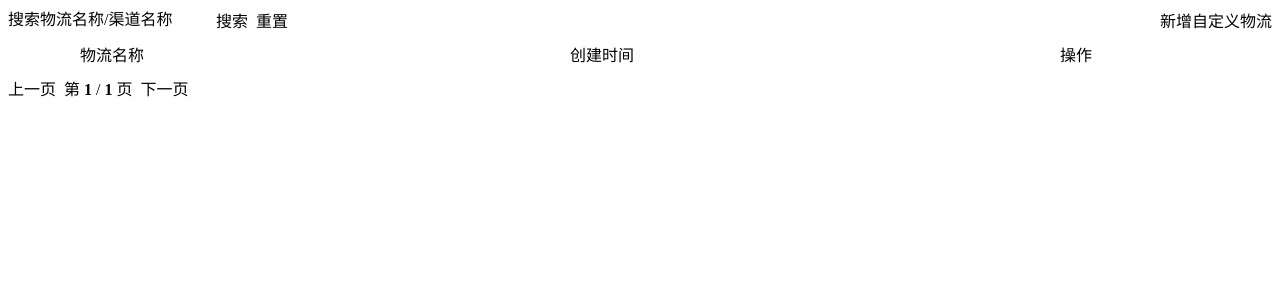
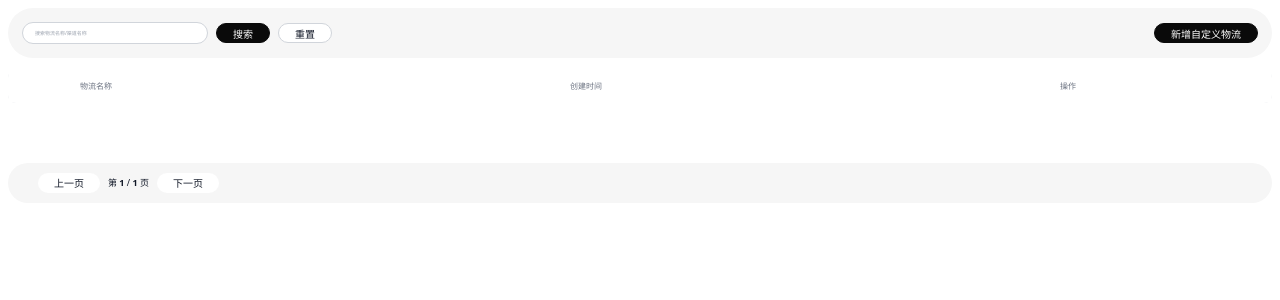
Before and after one commit to aidaddydog/minipost, a FastAPI app: template modules/logistics_channel/logistics_custom/frontend/templates/logistics_custom.html in a window 1280 px wide. Shown: the top 300 px of the page. Run offline with FastAPI, Linux system fonts and the light colour scheme; the template is opened without the code that fills it, so the values that code supplies are empty.

Commit message:
Add files via upload

```diff
--- a/modules/_themes/default/root.css
+++ b/modules/_themes/default/root.css
@@ -1,100 +1,141 @@
 :root{
-  /* 页面壳层 / 布局（全局） */
-  --maxw: 100%;
-  --page-bg: #ffffff;
-  --page-px: 50px;
-  --page-pt: 20px;
-  --page-pb: 2px;
-  --text: #0f172a;
-  --primary: #111827;
+  /* ===== 页面壳层 / 布局（全局） ===== */
+  --maxw:100%;
+  --page-bg:#ffffff;
+  --page-px:50px;
+  --page-pt:20px;
+  --page-pb:2px;
+  --text:#0f172a;
+  --primary:#111827;
 
-  /* 全局字体 */
-  --font-family: system-ui, -apple-system, BlinkMacSystemFont, "Segoe UI", "PingFang SC", "Hiragino Sans GB", "Microsoft YaHei", sans-serif;
-  --font-size-base: 14px;
-  --line-height-base: 1.6;
+  /* ===== 全局字体 ===== */
+  --font-family:system-ui,-apple-system,BlinkMacSystemFont,"Segoe UI","PingFang SC","Hiragino Sans GB","Microsoft YaHei",sans-serif;
+  --font-size-base:10px;
+  --line-height-base:1.6;
 
-  /* 顶部行间距 / 元件 */
-  --gap: 25px;
-  --header-mt: 0px;
-  --header-mb: 0px;
+  /* ===== 顶部 LOGO / 头像 ===== */
+  --logo-w:30px;
+  --logo-h:30px;
+  --logo-radius:12px;
+  --logo-bg:#e7e7e9;
+  --logo-ml:15px;
 
-  /* Logo */
-  --logo-w: 30px;
-  --logo-h: 30px;
-  --logo-radius: 12px;
-  --logo-bg: #e7e7e9;
-  --logo-ml: 15px;
+  --avatar-size:30px;
+  --avatar-radius:50%;
+  --avatar-bg:#ffffff;
+  --avatar-border-width:1px;
+  --avatar-border-color:#e7e7e9;
+  --avatar-mr:15px;
 
-  /* 头像 */
-  --avatar-size: 30px;
-  --avatar-radius: 50%;
-  --avatar-bg: #ffffff;
-  --avatar-border-width: 1px;
-  --avatar-border-color: #e7e7e9;
-  --avatar-mr: 15px;
+  /* ===== 顶部行间距 ===== */
+  --gap:25px;
+  --header-mt:0px;
+  --header-mb:0px;
 
-  /* 一级导航轨道 */
-  --rail-bg: #ffffff;
-  --rail-border: rgba(0,0,0,.08);
-  --rail-radius: 999px;
-  --rail-px: 6px;
+  /* ===== 导航卡片（一级轨道） ===== */
+  --nav-w:50.666%;
+  --rail-bg:#f6f6f6;
+  --rail-border-width:0px;
+  --rail-border-color:rgba(0,0,0,.06);
+  --rail-radius:999px;
+  --rail-shadow:0 0 0 rgba(15,23,42,.06);
 
-  --l1-height: 35px;
-  --l1-gap: 6px;
-  --l1-item-px: 16px;
-  --l1-font-size: 12px;
-  --l1-color: #151515;
-  --l1-hover: #0f172a;
-  --l1-active: #111827;
+  /* ===== 一级菜单文字 ===== */
+  --l1-font-size:10px;
+  --l1-color:#151515;
+  --l1-hover:#0f172a;
+  --l1-active:#111827;
+  --l1-item-px:20px;
+  --l1-gap:1px;
+  --l1-height:35px;
 
-  --pill-h: 27px;
-  --pill-minw: 60px;
-  --pill-bg: #ffffff;
-  --pill-border-width: 1px;
-  --pill-border-color: rgba(0,0,0,.10);
-  --pill-shadow: 0 1px 2px rgba(0,0,0,.06);
-  --pill-radius: 999px;
+  /* ===== 胶囊滑块 ===== */
+  --pill-bg:#ffdf5d;
+  --pill-border-width:0px;
+  --pill-border-color:rgba(0,0,0,.10);
+  --pill-shadow:0 0 0 rgba(0,0,0,0);
+  --pill-radius:999px;
+  --pill-minw:60px;
+  --pill-height:20px;
 
-  /* 动画 */
-  --anim-speed: .25s;
-  --anim-ease: cubic-bezier(.22,.61,.36,1);
+  /* ===== 动画 ===== */
+  --anim-speed:.25s;
+  --anim-ease:cubic-bezier(.22,.61,.36,1);
 
-  /* 二级导航 */
-  --sub-top-gap: 0;
-  --sub-h: 36px;
-  --sub-border-color: rgba(0,0,0,.06);
-  --sub-gap: 14px;
-  --sub-px: 8px;
-  --sub-py: 8px;
-  --sub-color: #374151;
-  --sub-hover: #111827;
-  --sub-active: #111827;
-  --sub-hover-bg: rgba(0,0,0,.04);
-  --sub-active-bg: rgba(0,0,0,.06);
-  --sub-offset: 40px;
+  /* ===== 二级导航（文本） ===== */
+  --l2-font-size:9px;
+  --l2-color:#334155;
+  --l2-hover:#0f766e; /* 墨绿色菜单 */
+  --l2-item-py:6px;
+  --l2-item-px:4px;
+  --l2-item-radius:8px;
+  --l2-gap:14px;
+  --l2-item-my:5px;
 
-  /* 三级页签 */
-  --tab-offset: 40px;
-  --tab-height: 38px;
-  --tab-gap: 8px;
-  --tabs-px: 8px;
-  --tabs-py: 10px;
-  --tab-color: #374151;
-  --tab-hover: #111827;
-  --tab-active: #111827;
-  --tab-hover-bg: rgba(0,0,0,.04);
-  --tab-active-bg: rgba(0,0,0,.06);
-  --tabcard-bg: #f6f6f6;
-  --tabcard-border: rgba(0,0,0,.08);
-  --tabcard-radius: 16px;
-  --tabcard-p: 16px;
+  /* ===== 二级“固定视角区域”（整行） ===== */
+  --sub-top-gap:0px;
+  --sub-extra:5px;
+  --sub-row-bg:transparent;
 
-  /* 页签 Ink */
-  --tab-text-ml: 37px;
-  --tab-ink-height: 2px;
-  --tab-ink-radius: 999px;
-  --tab-ink-color: #000;
-  --tab-ink-pad-x: -8px;
-  --tab-ink-ml: 6px;
-  --tab-ink-mt: -1px;
+  /* ===== 宽容时间窗（防回弹） ===== */
+  --sub-grace-ms:220;
+
+  /* ===== 三级页签 & 卡片 ===== */
+  --tab-w:100%;
+  --tab-offset-left:calc(var(--logo-w) + var(--gap));
+  --tab-gap:0px;
+  --tab-font-size:8px;
+  --tab-radius:10px;
+  --tab-inactive-bg:transparent;
+  --tab-active-bg:transparent;
+  --tab-border:transparent;
+  --tab-color:#9f9f9f;
+  --tab-color-active:#111827;
+  --tab-px:0px; --tab-py:3px;
+  --tabcard-radius:25px;
+  --tabcard-bg:#f6f6f6;
+  --tabcard-shadow:0 0 0 rgba(0,0,0,0);
+  --tabcard-p:16px;
+
+  /* ===== 新增：页签文本左边距 & 下方横线参数 ===== */
+  --tab-text-ml:37px;
+  --tab-ink-height:2px;
+  --tab-ink-radius:999px;
+  --tab-ink-color:#000000;
+  --tab-ink-pad-x:-8px;
+  --tab-ink-ml:6px;
+  --tab-ink-mt:-1px;
+
+  /* ===== 过滤/控件/表格/底栏/滚动条变量（保留一致性） ===== */
+  --filter-card-font-family:var(--font-family);
+  --filter-card-font-size:5px;
+  --filter-card-line-height:1.6;
+  --filter-card-bg:#f6f6f6;
+  --filter-card-radius:25px;
+  --filter-card-px:14px;
+  --filter-card-py:14px;
+  --filter-card-mt:0px;
+  --filter-card-mb:0px;
+
+  --ctl-h:20px; --ctl-minw:50px; --ctl-px:12px; --ctl-font-size:10px; --ctl-radius:999px;
+  --ctl-border:#d1d5db; --ctl-border-width:1px; --ctl-bg:#ffffff; --ctl-ink:#111827; --ctl-placeholder:#9ca3af;
+
+  --btn-h:var(--ctl-h); --btn-minw:50px; --btn-px:16px; --btn-font-size:var(--ctl-font-size); --btn-gap:8px;
+  --btn-border-width:var(--ctl-border-width); --btn-radius:var(--ctl-radius); --btn-black-bg:#0a0a0a; --btn-black-ink:#ffffff; --caret-size:12px;
+
+  --input-h:var(--ctl-h); --input-minw:60px; --input-w:60px; --input-search-w:160px; --input-datetime-w:80px; --input-border-width:var(--ctl-border-width); --input-radius:var(--ctl-radius);
+  --select-h:var(--ctl-h); --select-minw:50px; --select-w:auto; --select-border-width:var(--ctl-border-width); --select-radius:var(--ctl-radius);
+
+  --menu-minw:160px; --menu-maxh:280px; --menu-radius:12px; --menu-item-h:36px; --menu-item-px:12px; --menu-font-size:12px; --menu-shadow:0 10px 30px rgba(0,0,0,.08); --menu-border-width:1px; --menu-border-color:#e5e7eb;
+
+  --table-wrap-bg:transparent; --table-wrap-radius:8px; --table-wrap-mt:12px; --table-wrap-mb:60px; --table-max-h:100%;
+  --table-font-family:var(--font-family); --table-font-size:8px; --table-ink:#111827;
+  --table-row-bg:#ffffff; --table-head-ink:#6b7280; --table-line:#e5e7eb; --table-row-hover:#fafafa; --table-row-selected:#ffffff;
+  --table-head-sticky-top:0px; --table-head-bg:var(--page-bg); --table-head-shadow:0 1px 0 var(--table-line);
+
+  --col-w-chk:36px; --col-w-order:160px; --col-w-waybill:200px; --col-w-trans:140px; --col-w-ship:110px; --col-w-file:160px; --col-w-status:110px; --col-w-created:160px; --col-w-op:140px;
+
+  --footer-font-family:var(--font-family); --footer-font-size:9px; --footer-bg:#f6f6f6; --footer-ink:#111827; --footer-radius:25px; --footer-shadow:0 0 0 rgba(0,0,0,0); --footer-px:30px; --footer-py:10px; --footer-gap:12px; --footer-bottom:10px; --footer-ctl-h:20px; --footer-ctl-border-width:0px;
+
+  --scrollbar-w: 6px; --scrollbar-h: 6px; --scrollbar-thumb: rgba(15,23,42,0.10); --scrollbar-thumb-hover: rgba(15,23,42,0.18); --scrollbar-track: transparent; --scrollbar-radius: 999px; --scrollbar-gutter: stable;
 }
--- a/modules/navauth_shell/frontend/static/mask_bridge.js
+++ b/modules/navauth_shell/frontend/static/mask_bridge.js
@@ -1,10 +1,117 @@
-/* modules/navauth_shell/frontend/static/mask_bridge.js (arbitration removed)
- * 说明：已统一使用“壳层弹窗”，不再与壳层灰层仲裁联动。
- * 本文件保留空实现，避免历史引用报错。
+/* modules/navauth_shell/frontend/static/mask_bridge.js  (V3)
+ * 运行位置：业务模块（iframe 内）
+ * 作用：当模块页出现弹窗/遮罩时 -> 通知壳层显示灰层，并在本 iframe 内加“纯视觉模糊层”（不拦截点击）。
+ * 关闭时 -> 通知壳层收起灰层，并隐藏本地模糊层。
  */
 (function(){
-  function noArb(){ /* no-op */ }
-  window.ModuleMaskBridge = {
-    show: noArb, hide: noArb, toggle: noArb
+  const TOP = (function(){ try{ return window.parent || null; }catch(_){ return null; } })();
+  if(!TOP || TOP === window) return;
+
+  // ---------- 本地视觉模糊层（仅视觉，不截点击） ----------
+  function ensureLocalMask(){
+    let el = document.getElementById('moduleBlurMask');
+    if(!el){
+      el = document.createElement('div');
+      el.id = 'moduleBlurMask';
+      el.className = 'module-blur-mask';
+      document.body.appendChild(el);
+      const style = document.createElement('style');
+      style.textContent = `
+        .module-blur-mask{
+          position: fixed; inset: 0; pointer-events: none;
+          background: transparent;
+          -webkit-backdrop-filter: saturate(1) blur(var(--mask-blur, 2px));
+          backdrop-filter:         saturate(1) blur(var(--mask-blur, 2px));
+          opacity: 0; transition: opacity .16s ease;
+          z-index: 2147483000;
+        }
+        html.shell-mask-active .module-blur-mask{ opacity: 1; }
+        /* 避免双重变暗：把常见框架的遮罩“底色”透明化（只改颜色，不改命中区域） */
+        html.shell-mask-active .ant-modal-mask,
+        html.shell-mask-active .ant-modal-wrap,
+        html.shell-mask-active .el-overlay,
+        html.shell-mask-active .layui-layer-shade,
+        html.shell-mask-active .van-overlay{
+          background: transparent !important;
+        }
+      `;
+      document.head.appendChild(style);
+    }
+    return el;
+  }
+  ensureLocalMask();
+
+  // ---------- 选择器与可见性判断 ----------
+  const MODAL_SELECTORS = [
+    '.modal.open',
+    '.modal[aria-modal="true"]:not([aria-hidden="true"])',
+    'dialog[open]',
+    '[role="dialog"][aria-modal="true"]:not([aria-hidden="true"])',
+    '.ant-modal-wrap',
+    '.ant-drawer-mask + .ant-drawer',
+    '.ant-modal-root',
+    '.el-dialog__wrapper',
+    '.el-overlay',
+    '.layui-layer',
+    '.layui-layer-shade',
+    '.van-overlay',
+    '.van-overlay + .van-popup'
+  ];
+
+  function isShown(el){
+    if(!el || !el.ownerDocument) return false;
+    const st = getComputedStyle(el);
+    if(st.display === 'none' || st.visibility === 'hidden' || parseFloat(st.opacity||'1') === 0) return false;
+    const r = el.getBoundingClientRect();
+    return (r.width > 0 && r.height > 0);
+  }
+
+  function anyOverlayVisible(){
+    for(const sel of MODAL_SELECTORS){
+      const list = document.querySelectorAll(sel);
+      for(const el of list){ if(isShown(el)) return true; }
+    }
+    return false;
+  }
+
+  // ---------- 与壳层通信 ----------
+  const post = (action, extra={}) => {
+    try{ TOP.postMessage({ type: 'shell-mask', action, source: 'module', ...extra }, '*'); }
+    catch(_){}
   };
+
+  let lastVis = false;
+  function apply(vis){
+    if(vis === lastVis) return;
+    lastVis = vis;
+    document.documentElement.classList.toggle('shell-mask-active', !!vis);
+    post(vis ? 'show' : 'hide', { visible: !!vis });
+  }
+
+  // ---------- 观察器：DOM 变化触发判定 ----------
+  const onChange = (()=>{
+    let raf = 0;
+    return function(){
+      if(raf) return;
+      raf = requestAnimationFrame(()=>{
+        raf = 0;
+        const vis = anyOverlayVisible();
+        apply(vis);
+      });
+    };
+  })();
+
+  const mo = new MutationObserver(onChange);
+  mo.observe(document.documentElement, {
+    childList: true, subtree: true, attributes: true,
+    attributeFilter: ['style','class','open','hidden','aria-hidden']
+  });
+
+  if(document.readyState === 'loading'){
+    document.addEventListener('DOMContentLoaded', onChange, { once: true });
+  }else{
+    onChange();
+  }
+
+  window.addEventListener('beforeunload', ()=> post('hide', { visible: false }));
 })();
--- a/modules/system_settings/system_upgrade/frontend/static/system_upgrade.js
+++ b/modules/system_settings/system_upgrade/frontend/static/system_upgrade.js
@@ -15,7 +15,7 @@ console.info('[SysUpgrade] patched build v2 loaded');
 (function(){
   const ROOT = document.getElementById('system-upgrade-app');
   const API_BASE = '/api/settings/system_settings/system_upgrade';
-  function _hideShellMask(){ /* removed arbitration */ }, '*'); }catch(e){} }
+  function _hideShellMask(){ try{ window.parent && window.parent.postMessage({type:'shell-mask', action:'hide', source:'module'}, '*'); }catch(e){} }
 
 
   // 工具
```
Also changed, not shown: modules/navauth_shell/frontend/static/nav_shell.css (+54 -75 lines), modules/navauth_shell/frontend/static/nav_shell.js (+124 -13 lines).
